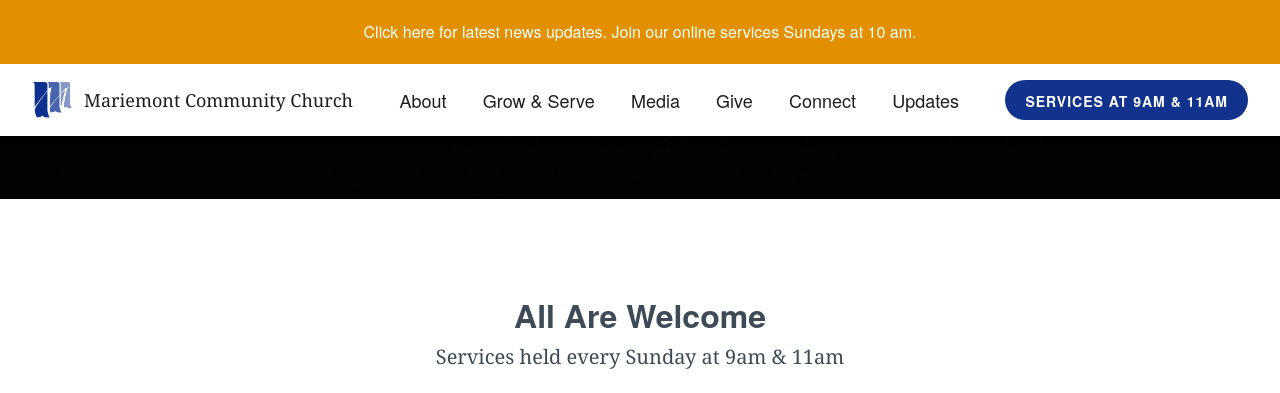
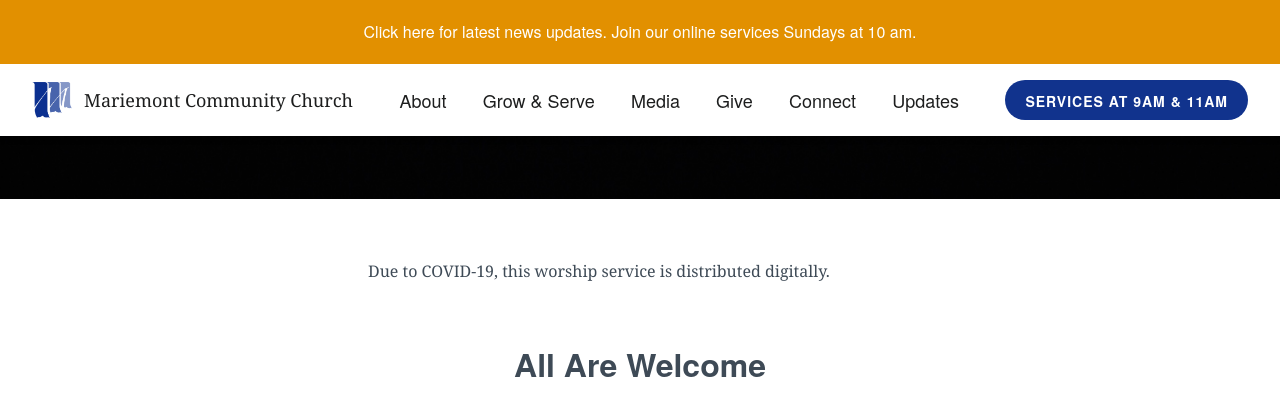
Before and after one commit to lukemoderwell/mariemont, a Jekyll site: the page built from _sermons/april-4-2020-palm-sunday.markdown, in a window 1280 px wide and 900 px high, scrolled down 689 px, cut to the strip 0-393 px from the top of the window. Built offline with Jekyll 4.4.1, drawn with Linux system fonts in a browser that asks for light colours; nearby versions of some CDN libraries.

Commit message:
Updated April 4 2020 Palm Sunday

```diff
--- a/_sermons/april-4-2020-palm-sunday.markdown
+++ b/_sermons/april-4-2020-palm-sunday.markdown
@@ -8,3 +8,5 @@
 video_url: " https://www.youtube.com/embed/rUpi7p-9O1I"
 thumbnail_image: "/uploads/wigit.jpg"
 ---
+
+Due to COVID-19, this worship service is distributed digitally.
```
